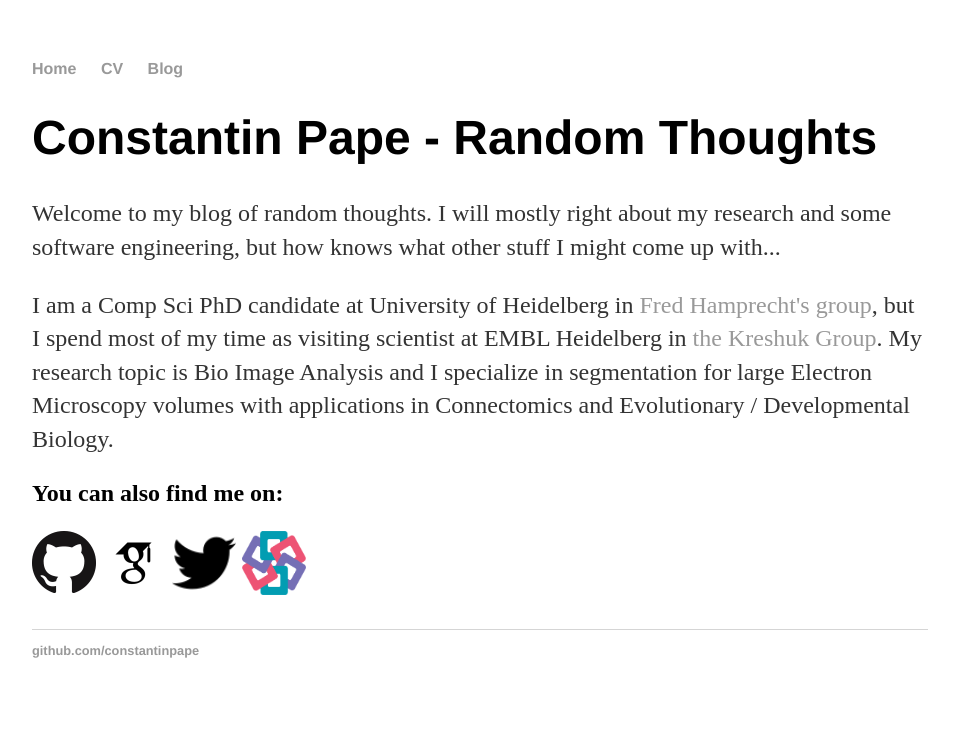
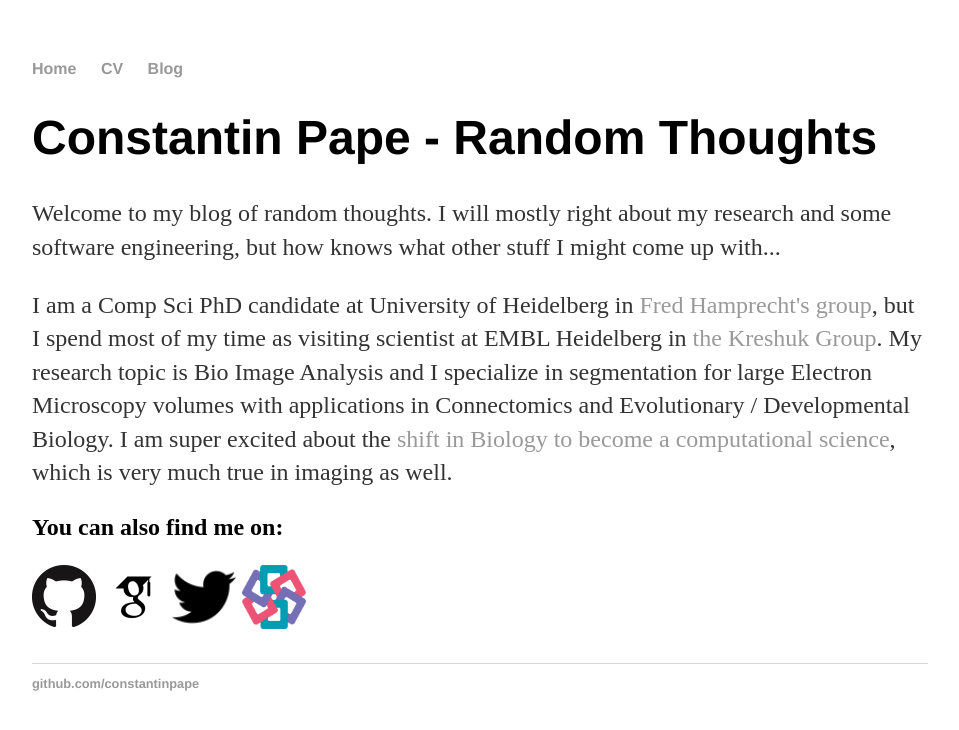
Before and after one commit to constantinpape/constantinpape.github.io, a Jekyll site: the page built from index.html, in a window 1280 px wide. Shown: the top 730 px of the page, without its empty margins (160-1119 px from the left). Built offline with Jekyll 4.4.1, drawn with Linux system fonts in a browser that asks for light colours.

Commit message:
Update home

```diff
--- a/index.html
+++ b/index.html
@@ -8,7 +8,8 @@ title: Constantin Pape - Random Thoughts
     <p> Welcome to my blog of random thoughts. I will mostly right about my research and some software engineering, but how knows what other stuff I might come up with...  </p>
 
     <p> I am a Comp Sci PhD candidate at University of Heidelberg in <a href="https://hci.iwr.uni-heidelberg.de/mip">Fred Hamprecht's group</a>, but I spend most of my time as visiting scientist at EMBL Heidelberg in <a href="https://www.embl.de/research/units/cbb/kreshuk/">the Kreshuk Group</a>.
-    My research topic is Bio Image Analysis and I specialize in segmentation for large Electron Microscopy volumes with applications in Connectomics and Evolutionary / Developmental Biology. </p>
+    My research topic is Bio Image Analysis and I specialize in segmentation for large Electron Microscopy volumes with applications in Connectomics and Evolutionary / Developmental Biology.
+    I am super excited about the <a href=https://mosaicscience.com/story/how-big-data-changing-science-algorithms-research-genomics/>shift in Biology to become a computational science</a>, which is very much true in imaging as well.</p>
 
     <h2> You can also find me on: </h2>
     <p>
```
